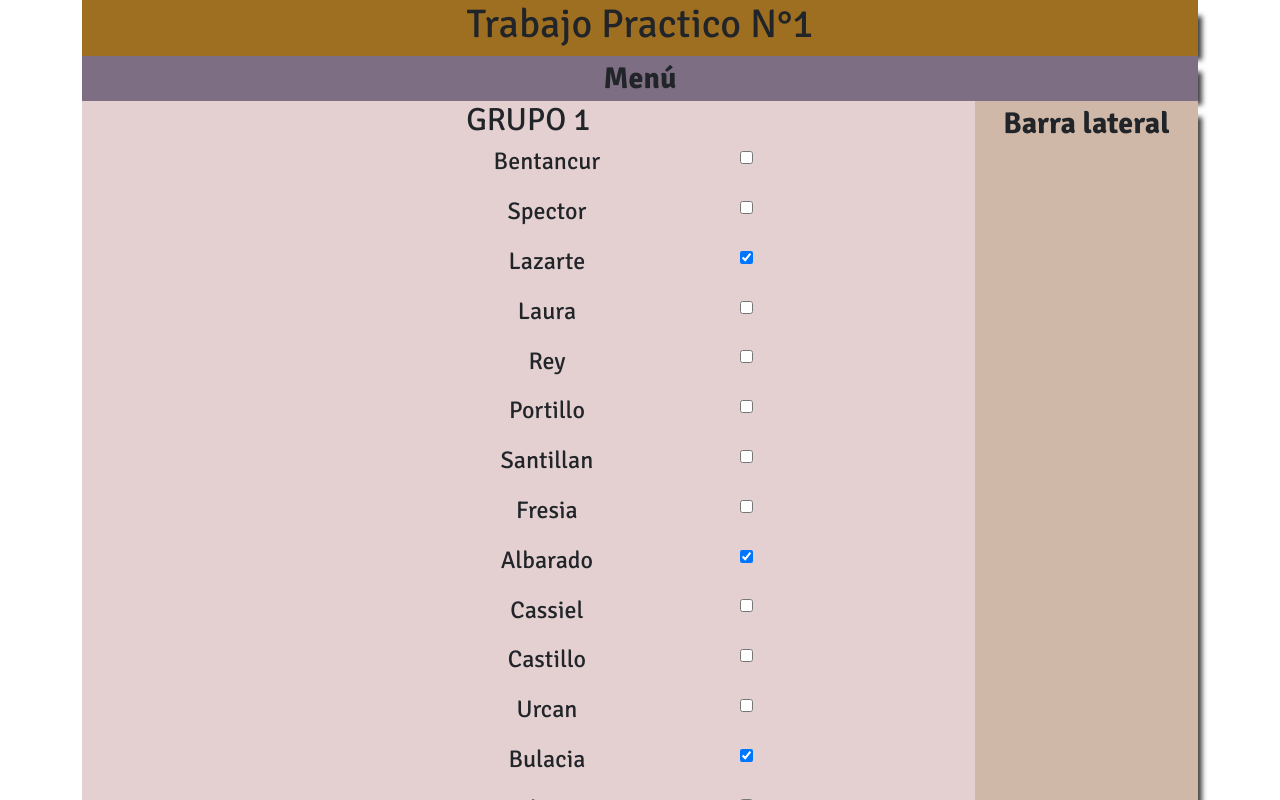
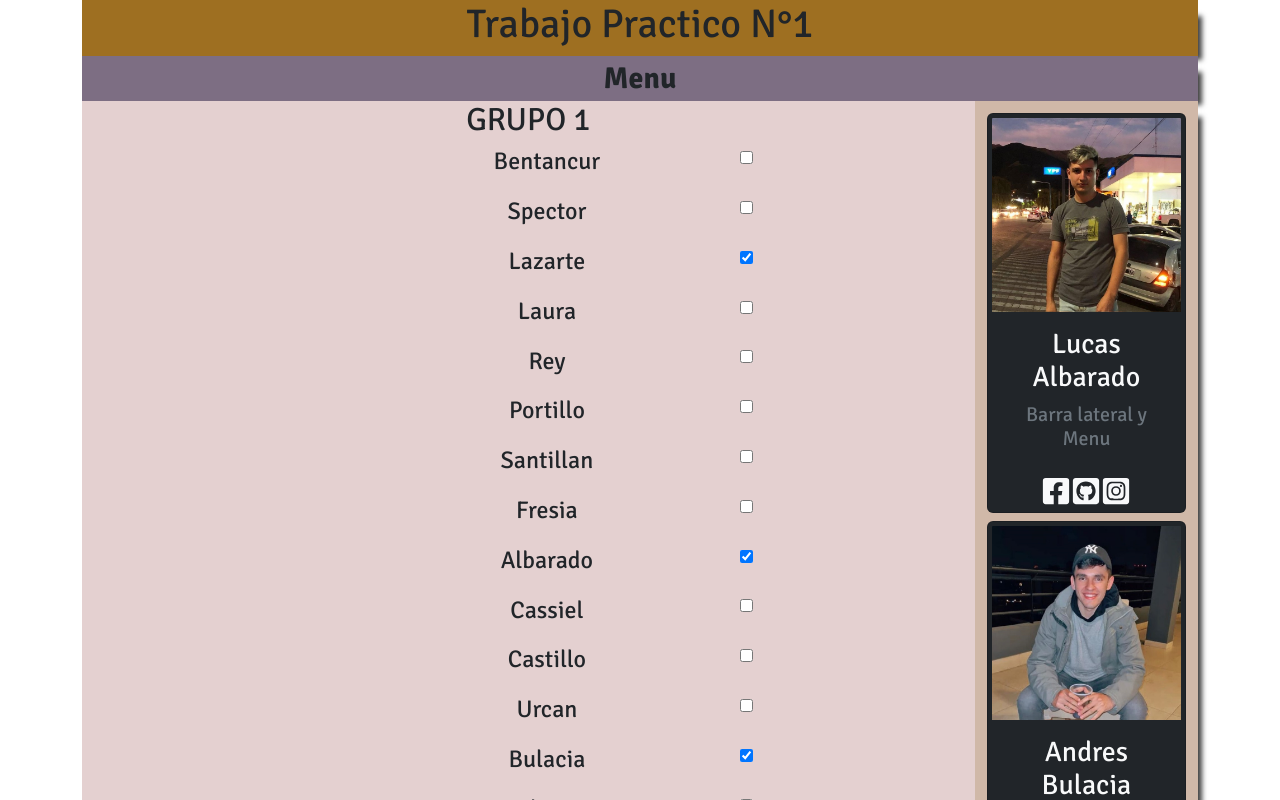
Before and after one commit to AndresBulacia/bulacia-williams-albarado-lazarte, a React (Create React App) app: page / in a window 1280 px wide. Shown: the top 800 px of the page. Built offline with nearby package versions, Linux system fonts and the light colour scheme.

Commit message:
Layout,Lateral,Contenido

```diff
--- a/src/App.js
+++ b/src/App.js
@@ -1,15 +1,17 @@
 import Header from "./components/Header"
 import Grupos from "./components/Grupos";
 import React from "react";
+import Card from "./components/Card";
+
 function App() {
   let tituloPagina = "Trabajo Practico N°1"
   return (
     <div className="App">
       <div className="container">
         <div className="item c1"><Header titulo = {tituloPagina}/></div>
-        <div className="item c2">Menú</div>
+        <div className="item c2">Menu</div>
         <div className="item c3"><p><Grupos/></p></div>
-        <div className="item c4">Barra lateral</div>
+        <div className="item c4"><Card/></div>
         <div className="item c5">Footer</div>
       </div>
     </div>
```
